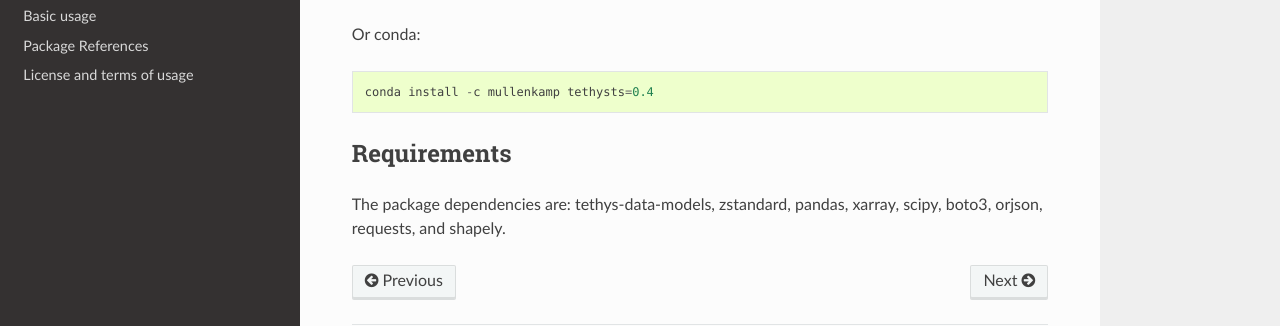
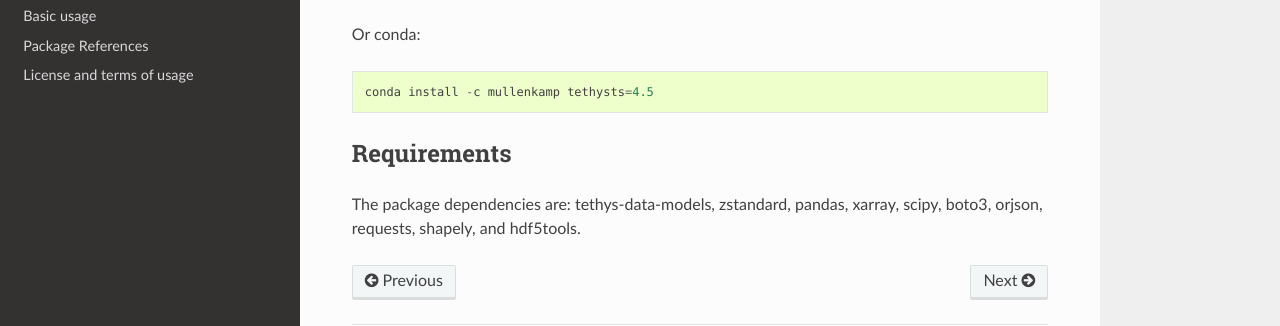
Before and after one commit to tethys-ts/tethysts, a Sphinx documentation site: the page built from sphinx/source/installation.rst, in a window 1280 px wide. Shown: the part 252-578 px from the top of the page. Built offline with Sphinx 7.4.7 and the Read the Docs theme 2.0.0, drawn with Linux system fonts in a browser that asks for light colours.

Commit message:
updated docs

```diff
--- a/setup.py
+++ b/setup.py
@@ -10,7 +10,7 @@ here = os.path.abspath(os.path.dirname(__file__))
 name = 'tethysts'
 main_package = 'tethysts'
 datasets = 'datasets/time_series'
-version = '0.5.0'
+version = '4.5.0'
 descrip = 'tethys time series S3 extraction'
 
 # The below code is for readthedocs. To have sphinx/readthedocs interact with
--- a/sphinx/source/installation.rst
+++ b/sphinx/source/installation.rst
@@ -6,8 +6,8 @@ Install via pip::
 
 Or conda::
 
-  conda install -c mullenkamp tethysts=0.4
+  conda install -c mullenkamp tethysts=4.5
 
 Requirements
 ------------
-The package dependencies are: tethys-data-models, zstandard, pandas, xarray, scipy, boto3, orjson, requests, and shapely.
+The package dependencies are: tethys-data-models, zstandard, pandas, xarray, scipy, boto3, orjson, requests, shapely, and hdf5tools.
```
Also changed, not shown: 1 other file.
